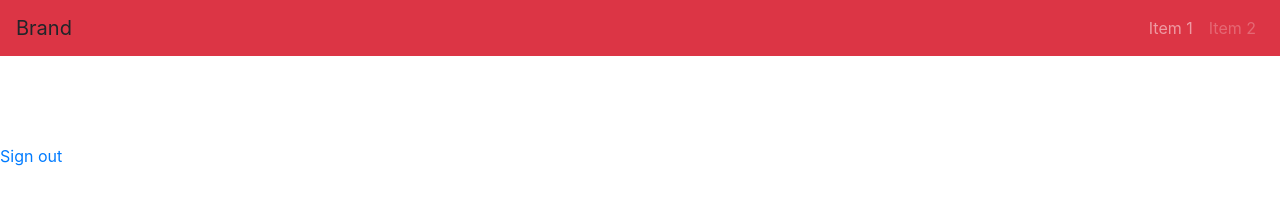
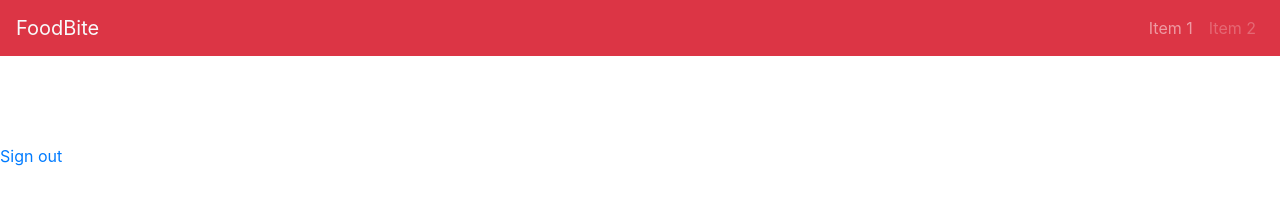
Before and after one commit to FoodBite/FoodBite-Web, a plain HTML site: page index.html in a window 1280 px wide. Drawn offline with nearby package versions, Linux system fonts and the light colour scheme.

Commit message:
added brand

```diff
--- a/index.html
+++ b/index.html
@@ -12,7 +12,7 @@
 </head>
 <body>
     <nav class="navbar navbar-expand-lg navbar-dark bg-danger fixed-top">
-        <a class="navbar-brand">Brand</a>
+        <a class="navbar-brand text-light">FoodBite</a>
         <button class="navbar-toggler" data-target="#my-nav" data-toggle="collapse" aria-controls="my-nav" aria-expanded="false" aria-label="Toggle navigation">
             <span class="navbar-toggler-icon"></span>
         </button>
```
